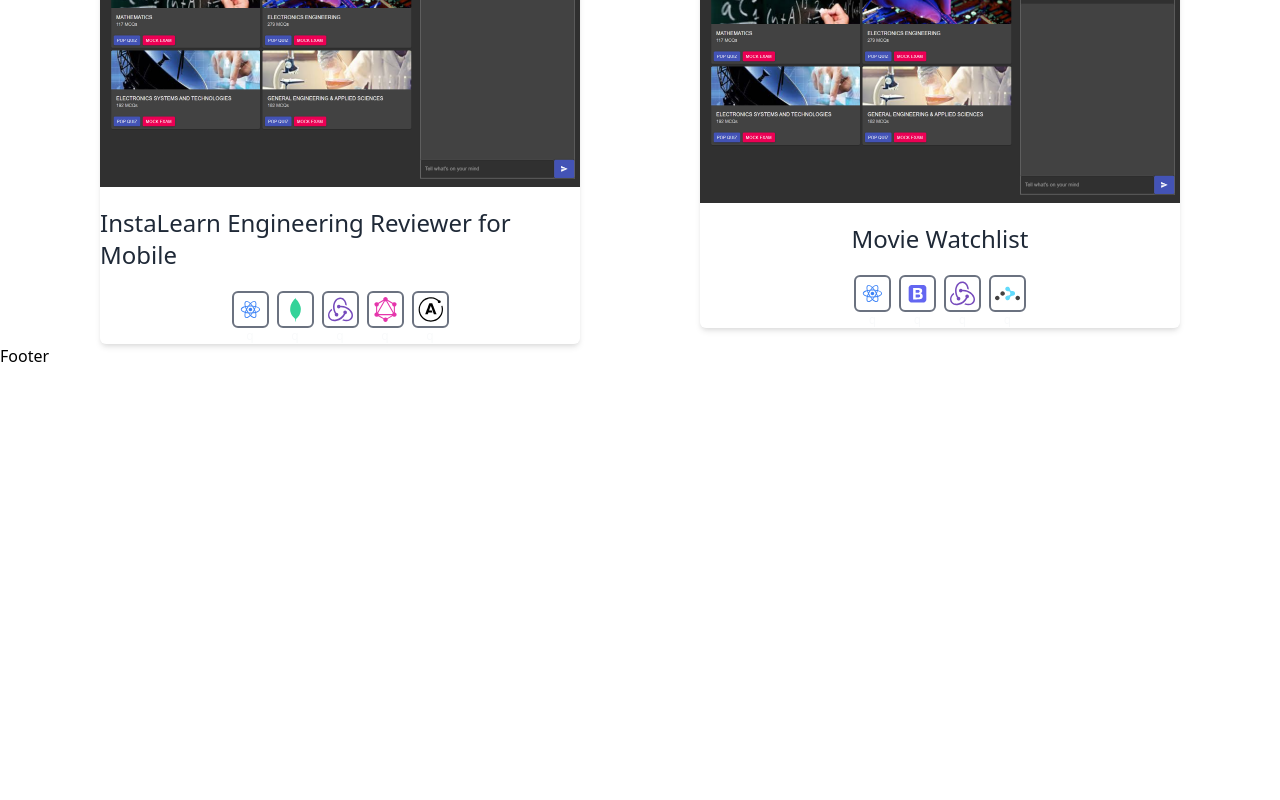
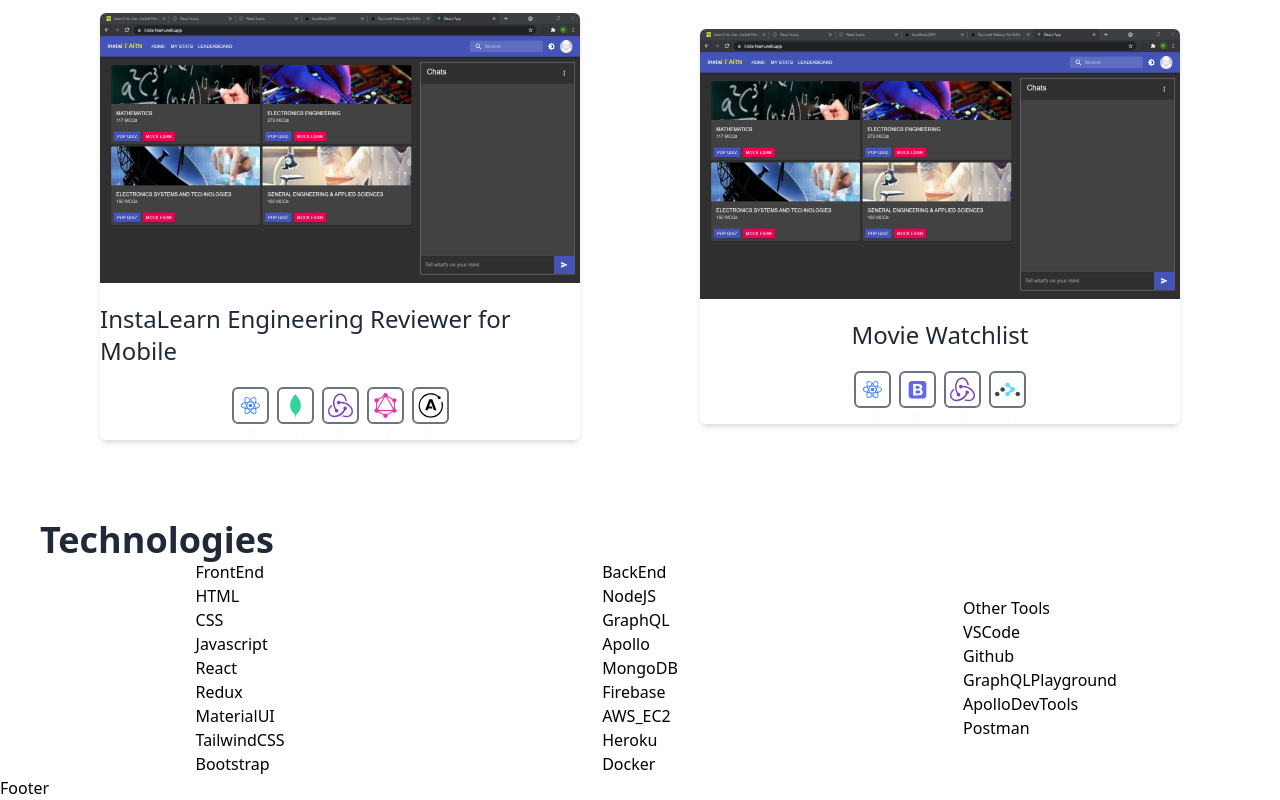
Before and after one commit to rommel667/my_portfolio, a Next.js app: page / in a window 1280 px wide. Shown: the part 1226-2026 px from the top of the page. Before the commit the page ends 1594 px from the top, so only its background shows below. Built offline with nearby package versions, Linux system fonts and the light colour scheme.

Commit message:
create technologies component

```diff
--- a/components/Projects/Modal.js
+++ b/components/Projects/Modal.js
@@ -43,7 +43,7 @@
               leaveFrom="opacity-100 scale-100"
               leaveTo="opacity-0 scale-95"
             >
-              <div className="inline-block w-full  p-6 my-8 overflow-hidden text-left align-middle transition-all transform bg-white dark:bg-gray-600 shadow-xl rounded-2xl">
+              <div className={`${darkMode ? "bg-gray-800" : "bg-gray-100"} inline-block w-full p-6 my-8 overflow-hidden text-left align-middle transition-all transform shadow-xl rounded-2xl`}>
                 <Dialog.Title
                   as="h3"
                   className="text-lg font-medium leading-6 text-gray-600 flex items-center justify-between mb-3"
--- a/components/Projects/index.js
+++ b/components/Projects/index.js
@@ -6,7 +6,7 @@
 const Projects = () => {
     return (
         <div id="projects" className="px-3 md:px-10 dark:bg-gray-700">
-            <div>Projects</div>
+            <div className="text-4xl pt-20 font-semibold text-gray-800 dark:text-gray-200">Projects</div>
             <div className="grid md:grid-cols-2 place-items-center">
                 {projects.map(project => {
                     return (
--- /dev/null
+++ b/components/Technologies/TechGroup.js
@@ -0,0 +1,18 @@
+import React from 'react'
+
+const TechGroup = ({ stacks, title }) => {
+    return (
+        <div>
+            <h3>{title}</h3>
+            <div>
+                {stacks.map(stack => {
+                    return (
+                        <p key={stack}>{stack}</p>
+                    )
+                })}
+            </div>
+        </div>
+    )
+}
+
+export default TechGroup
--- /dev/null
+++ b/components/Technologies/index.js
@@ -0,0 +1,20 @@
+import React from 'react'
+import { technologies } from '../../data/technologies'
+import TechGroup from './TechGroup'
+
+const Technologies = () => {
+    return (
+        <div id="tech" className="px-3 md:px-10 dark:bg-gray-700">
+            <div className="text-4xl pt-20 font-semibold text-gray-800 dark:text-gray-200">Technologies</div>
+            <div className="grid md:grid-cols-3 place-items-center">
+                {technologies.map(group => {
+                    return (
+                        <TechGroup key={group.title} stacks={group.stacks} title={group.title} />
+                    )
+                })}
+            </div>
+        </div>
+    )
+}
+
+export default Technologies
--- a/data/projects.js
+++ b/data/projects.js
@@ -3,7 +3,7 @@
         title: 'Collab&Create',
         description: "This is a project management tool with real-time update feature to members.",
         images: ['/images/project1-1.png', '/images/project1-2.png', '/images/project1-3.png', '/images/project1-4.png'] ,
-        stacks: ['React', 'NodeJS', 'Redux', 'MongoDB', 'GraphQL', 'Apollo', 'TailwindCSS', 'Docker', 'AWS_EC2', 'Firebase'],
+        stacks: ['ReactJS', 'NodeJS', 'Redux', 'MongoDB', 'GraphQL', 'Apollo', 'TailwindCSS', 'Docker', 'AWS_EC2', 'Firebase'],
         github: ['https://github.com/rommel667/collab_and_create_client', 'https://github.com/rommel667/collab_and_create_server'],
         website: 'https://collab-and-create.web.app/',
         id: 0,
@@ -12,7 +12,7 @@
         title: 'InstaLearn Engineering Reviewer for Web',
         description: "",
         images: ['/images/project2-1.png', '/images/project2-2.png', '/images/project2-3.png'] ,
-        stacks: ['React', 'NodeJS', 'Redux', 'MongoDB', 'GraphQL', 'Apollo', 'MaterialUI', 'Firebase'],
+        stacks: ['ReactJS', 'NodeJS', 'Redux', 'MongoDB', 'GraphQL', 'Apollo', 'MaterialUI', 'Firebase'],
         github: [],
         website: 'https://insta-learn.web.app',
         id: 1,
@@ -30,7 +30,7 @@
         title: 'Movie Watchlist',
         description: "",
         images: ['/images/2.png', '/images/3.png'] ,
-        stacks: ['React', 'Bootstrap', 'Redux', 'ReactRouterDom'],
+        stacks: ['ReactJS', 'Bootstrap', 'Redux', 'ReactRouterDom'],
         github: ['https://github.com/rommel667/movie_watchlist'],
         website: 'https://moviewatchlist-codingchallenge.web.app/',
         id: 3,
--- /dev/null
+++ b/data/technologies.js
@@ -0,0 +1,14 @@
+export const technologies = [
+    {
+        title: "FrontEnd",
+        stacks: ["HTML", "CSS", "Javascript", "React", "Redux", "MaterialUI", "TailwindCSS", "Bootstrap"]
+    },
+    {
+        title: "BackEnd",
+        stacks: ["NodeJS", "GraphQL", "Apollo", "MongoDB", "Firebase", "AWS_EC2", "Heroku", "Docker"],
+    },
+    {
+        title: "Other Tools",
+        stacks: ["VSCode", "Github", "GraphQLPlayground", "ApolloDevTools", "Postman"]
+    }
+]
--- a/icons/icons.js
+++ b/icons/icons.js
@@ -1,5 +1,5 @@
 import {
-    DiAws, DiBootstrap, DiChrome, DiCss3, DiDocker, DiFirebase, DiGithubBadge, DiHeroku, DiHtml5, DiJsBadge, DiMongodb,
+    DiBootstrap, DiChrome, DiCss3, DiFirebase, DiGithubBadge, DiHeroku, DiHtml5, DiJsBadge, DiMongodb,
     DiNginx, DiNodejs, DiNpm, DiPostgresql, DiReact, DiRedis, DiVisualstudio
 } from "react-icons/di";
 
@@ -16,7 +16,7 @@
         component: <DiJsBadge size={25} />,
         color: "text-yellow-300"
     },
-    React: {
+    ReactJS: {
         component: <DiReact size={25} />,
         color: "text-blue-500"
     },
@@ -72,4 +72,16 @@
         component: <svg width="25" height="25" viewBox="0 0 256 310" xmlns="http://www.w3.org/2000/svg" preserveAspectRatio="xMidYMid"><path d="M42.754 244.495l-29.918 6.826V57.565l29.918 6.839v180.091" fill="#F68536"/><path d="M80.082 255.931l-37.328 10.608V42.612l37.328 10.595v202.724M127.966 267.681l-47.884 17.524V23.946l47.884 17.516v226.219M256 245.079l-128.034 64.017V0L256 64.017v181.062" fill="#F68536"/><path d="M102.444 12.763L127.966 0v309.096l-25.522-12.759V12.763M60.325 33.82l19.757-9.878v261.212l-19.757-9.878V33.82M27.016 50.477l15.738-7.869v223.88l-15.738-7.874V50.477M12.836 57.565L0 63.983v181.134l12.836 6.414V57.565" fill="#9D5025"/></svg>,
         color: "text-yellow-500"
     },
+    Heroku: {
+        component: <DiHeroku size={25} />,
+        color: "text-indigo-400"
+    },
+    VSCode: {
+        component: <DiVisualstudio size={25} />,
+        color: "text-blue-400"
+    },
+    GitHub: {
+        component: <DiGithubBadge size={25} />,
+        color: "text-gray-900"
+    }
 }
--- a/pages/index.js
+++ b/pages/index.js
@@ -3,6 +3,7 @@
 import Layout from '../components/Layout'
 import Hero from '../components/Hero'
 import Projects from '../components/Projects'
+import Technologies from '../components/Technologies'
 
 export default function Home() {
 
@@ -16,6 +17,7 @@
       <Layout>
         <Hero />
         <Projects />
+        <Technologies />
       </Layout>
     </>
   )
```
